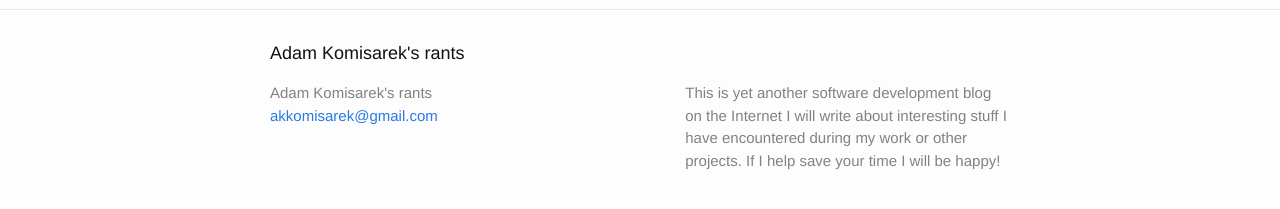
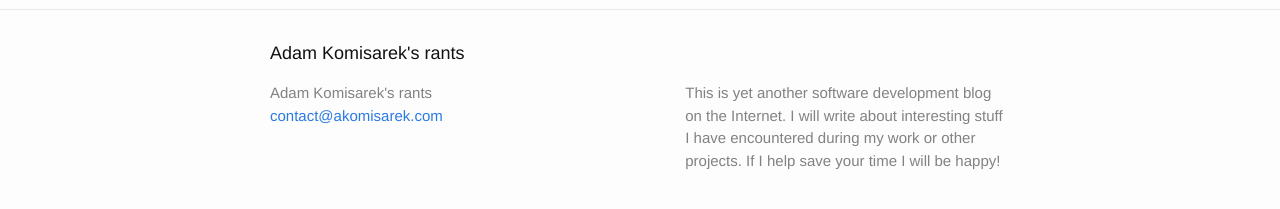
Before and after one commit to akomisarek/akomisarek.github.io, a Jekyll site: the page built from about.md, in a window 1280 px wide. Shown: the part 500-709 px from the top of the page. Built offline with Jekyll 4.4.1, drawn with Linux system fonts in a browser that asks for light colours.

```diff
--- a/_config.yml
+++ b/_config.yml
@@ -1,8 +1,8 @@
 # Site settings
 title:  Adam Komisarek's rants
-email: akkomisarek@gmail.com
+email: contact@akomisarek.com
 description: > # this means to ignore newlines until "baseurl:"
-  This is yet another software development blog on the Internet
+  This is yet another software development blog on the Internet.
   I will write about interesting stuff I have encountered during my work or other projects.
   If I help save your time I will be happy!
 baseurl: "" # the subpath of your site, e.g. /blog/
```
Also changed, not shown: _posts/2015-01-19-sbt-or-not-to-sbt.markdown (added, +18 -0 lines), _posts/2015-01-19-sbt-update.markdown (added, +21 -0 lines).
